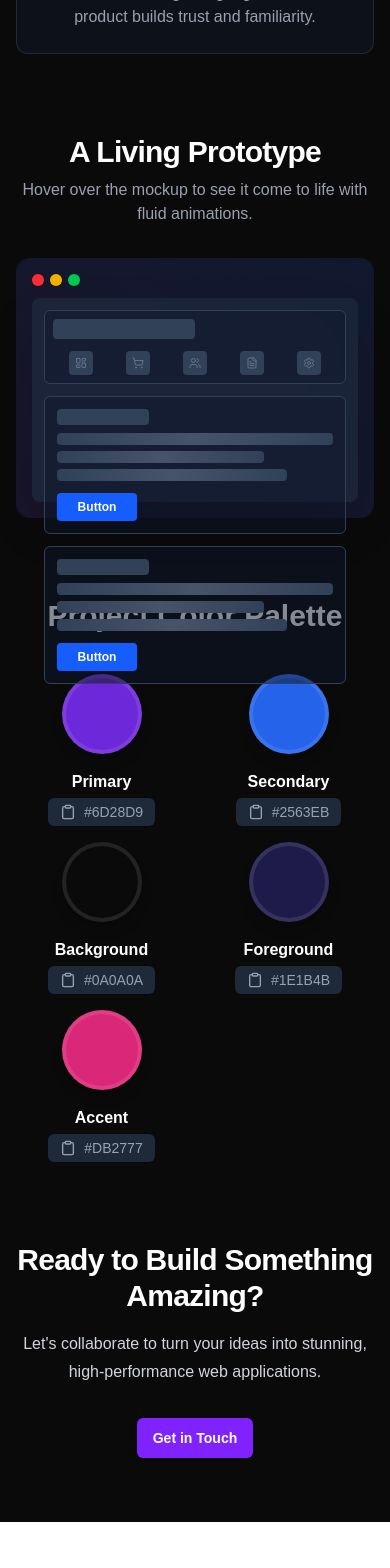
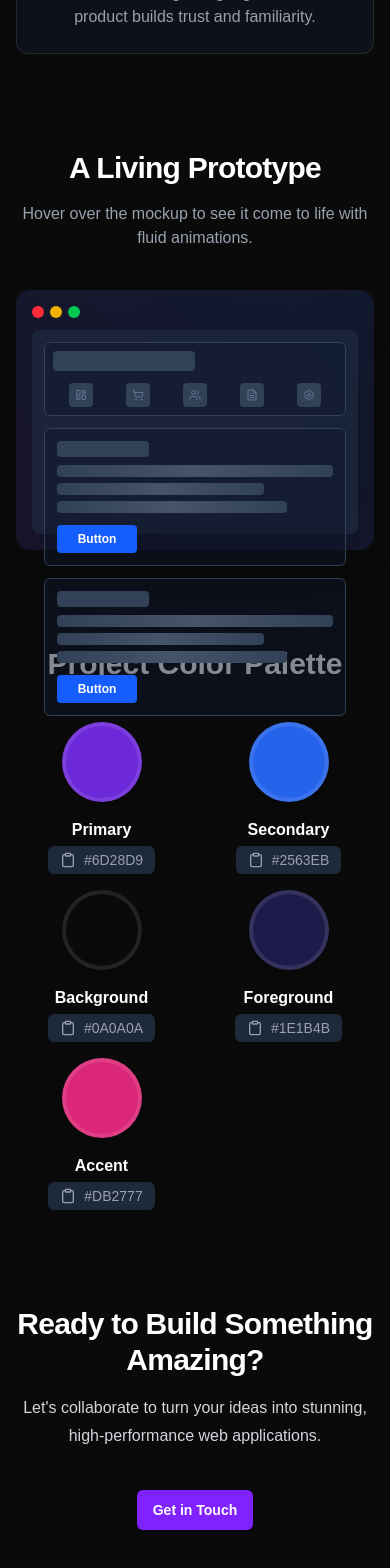
Before and after one commit to majid-dev81/idraxiom, a Next.js app: page /demo-uiux in a window 390 px wide. Shown: the part 988-2556 px from the top of the page. Before the commit the page ends 2510 px from the top, so only its background shows below. Built offline with nearby package versions, Linux system fonts and the light colour scheme.

Commit message:
Fix UI/UX demo page responsiveness for mobile

```diff
--- a/src/app/demo-uiux/page.tsx
+++ b/src/app/demo-uiux/page.tsx
@@ -12,9 +12,10 @@ import React, { useState } from 'react';
 export default function UiUxDemoPage() {
   return (
     <div className="min-h-screen w-full bg-[#0A0A0A] text-white">
-      {/* IMPROVEMENT: Adjusted vertical padding and gap for better mobile spacing */}
-      <main className="container mx-auto px-4 py-16 sm:px-6 md:py-24">
-        <div className="flex flex-col items-center gap-20 sm:gap-24 md:gap-32">
+      {/* CHANGE: Adjusted vertical padding for better mobile view and increased gap between sections. */}
+      <main className="container mx-auto px-4 py-12 sm:px-6 sm:py-16 md:py-24">
+        {/* CHANGE: Increased the gap for more breathing room between sections on all screen sizes. */}
+        <div className="flex flex-col items-center gap-24 sm:gap-28 md:gap-32">
           <HeroSection />
           <PrinciplesSection />
           <InteractiveWireframeSection />
@@ -36,7 +37,6 @@ function HeroSection() {
         initial={{ opacity: 0, y: 20 }}
         animate={{ opacity: 1, y: 0 }}
         transition={{ duration: 0.5 }}
-        // IMPROVEMENT: Responsive font sizes for the main heading
         className="text-4xl font-bold tracking-tight text-white sm:text-5xl md:text-6xl lg:text-7xl"
       >
         Modern UI/UX Showcase
@@ -45,8 +45,8 @@ function HeroSection() {
         initial={{ opacity: 0, y: 20 }}
         animate={{ opacity: 1, y: 0 }}
         transition={{ duration: 0.5, delay: 0.2 }}
-        // IMPROVEMENT: Responsive margin, text size, and max-width for the subheading
-        className="mt-4 max-w-md text-base leading-7 text-gray-400 sm:mt-6 sm:max-w-xl sm:text-lg sm:leading-8 md:max-w-2xl"
+        // CHANGE: Added mx-auto to center the text block itself, not just the text within it.
+        className="mx-auto mt-4 max-w-md text-base leading-7 text-gray-400 sm:mt-6 sm:max-w-xl sm:text-lg sm:leading-8 md:max-w-2xl"
       >
         An exploration of design principles, interactivity, and aesthetics coming together to create seamless user experiences.
       </motion.p>
@@ -83,7 +83,6 @@ const itemVariants: Variants = {
 function PrinciplesSection() {
   return (
     <section className="w-full max-w-5xl">
-      {/* IMPROVEMENT: Responsive heading font size and margin */}
       <h2 className="mb-10 text-center text-3xl font-bold sm:text-4xl md:mb-12">Core Design Principles</h2>
       <motion.div
         variants={containerVariants}
@@ -93,7 +92,6 @@ function PrinciplesSection() {
         className="grid grid-cols-1 gap-6 md:grid-cols-3 md:gap-8"
       >
         {principles.map((p, i) => (
-          // IMPROVEMENT: Responsive padding for the cards
           <motion.div key={i} variants={itemVariants} className="rounded-xl border border-white/10 bg-gray-900/50 p-6 text-center sm:p-8">
             <div className="mx-auto mb-4 flex h-12 w-12 items-center justify-center rounded-lg bg-purple-500/10">
               <p.icon className="h-6 w-6 text-purple-400" />
@@ -113,12 +111,12 @@ function PrinciplesSection() {
 function InteractiveWireframeSection() {
     return (
         <section className="w-full max-w-4xl">
-             {/* IMPROVEMENT: Responsive heading font size */}
-             <h2 className="mb-2 text-center text-3xl font-bold tracking-tight text-white sm:text-4xl">
+             {/* CHANGE: Increased bottom margin for better spacing between title and paragraph. */}
+             <h2 className="mb-4 text-center text-3xl font-bold tracking-tight text-white sm:text-4xl">
                 A Living Prototype
             </h2>
-            {/* IMPROVEMENT: Responsive paragraph font size and margin */}
-            <p className="mb-8 text-center text-base text-gray-400 sm:text-lg md:mb-12">
+            {/* CHANGE: Adjusted bottom margin for consistency. */}
+            <p className="mb-10 text-center text-base text-gray-400 sm:text-lg md:mb-12">
                 Hover over the mockup to see it come to life with fluid animations.
             </p>
             <InteractiveWireframeDemo />
@@ -134,7 +132,6 @@ function InteractiveWireframeDemo() {
         @keyframes shimmer { 0%{background-position:-100% 0} 100%{background-position:100% 0} }
       `}</style>
 
-      {/* IMPROVEMENT: Responsive padding for the container */}
       <div className="relative w-full rounded-xl bg-gray-900/50 p-4 pt-10 sm:p-6 sm:pt-10 md:p-8 md:pt-12">
         <div
           className="absolute inset-0 z-0 h-full w-full rounded-2xl"
@@ -157,7 +154,7 @@ function InteractiveWireframeDemo() {
           whileHover={{ scale: 1.02, transition: { type: 'spring', stiffness: 300 } }}
           className="relative z-10 aspect-[16/10] w-full rounded-lg bg-slate-800/80 p-3 shadow-2xl shadow-black/30 backdrop-blur-sm sm:p-4"
         >
-          {/* IMPROVEMENT: Stacks vertically on mobile, horizontally on larger screens */}
+          {/* This layout correctly stacks vertically on mobile and horizontally on larger screens. */}
           <div className="flex h-full w-full flex-col gap-3 sm:flex-row sm:gap-4">
             <Sidebar />
             <main className="flex flex-1 flex-col gap-3 sm:gap-4">
@@ -184,18 +181,18 @@ function Sidebar() {
     <motion.aside
       variants={sidebarVariants}
       whileHover={{ filter: 'drop-shadow(0 0 10px rgba(59, 130, 246, 0.7))' }}
-      // IMPROVEMENT: Full width on mobile, fractional width on larger screens.
+      // This correctly takes full width on mobile and partial width on larger screens.
       className="w-full rounded-md border border-slate-700 bg-slate-900/50 p-2 transition-all duration-300 sm:w-1/4 sm:p-3"
     >
       <div className="mb-3 h-5 w-1/2 rounded bg-slate-700 sm:mb-4 sm:h-6 sm:w-3/4" />
-      {/* IMPROVEMENT: On mobile, sidebar items are horizontal. On larger screens, they stack vertically. */}
+      {/* Sidebar items are horizontal on mobile and stack vertically on larger screens. */}
       <ul className="flex justify-around sm:flex-col sm:space-y-2">
         {iconMap.map((Icon, i) => (
           <motion.li key={i} variants={itemVariantsSidebar} className="flex items-center gap-2">
             <div className="flex h-6 w-6 items-center justify-center rounded bg-slate-700">
               <Icon className="h-3 w-3 text-slate-500" />
             </div>
-            {/* IMPROVEMENT: Hide text label on mobile to save space */}
+            {/* Hiding the text label on mobile saves valuable screen space. */}
             <div className="hidden h-4 w-full rounded bg-slate-700 sm:block" />
           </motion.li>
         ))}
@@ -257,7 +254,6 @@ const colors = [
 function ColorPaletteSection() {
     return (
         <section className="w-full max-w-5xl">
-            {/* IMPROVEMENT: Responsive heading font size and margin */}
             <h2 className="mb-10 text-center text-3xl font-bold sm:text-4xl md:mb-12">Project Color Palette</h2>
             <div className="grid grid-cols-2 gap-4 sm:grid-cols-3 md:grid-cols-5 md:gap-6">
                 {colors.map((color) => (
@@ -281,7 +277,7 @@ function ColorSwatch({ name, hex }: { name: string; hex: string; }) {
         <div className="flex flex-col items-center">
             <motion.div
                 whileHover={{ scale: 1.05, y: -5 }}
-                // IMPROVEMENT: Responsive size for color swatches
+                // The responsive size of swatches scales well.
                 className="h-20 w-20 rounded-full border-4 border-white/10 shadow-lg sm:h-24 sm:w-24"
                 style={{ backgroundColor: hex }}
             />
@@ -302,15 +298,15 @@ function ColorSwatch({ name, hex }: { name: string; hex: string; }) {
 function CtaSection() {
     return (
         <section className="w-full max-w-2xl text-center">
-            {/* IMPROVEMENT: Responsive heading font size */}
-            <h2 className="text-3xl font-bold tracking-tight sm:text-4xl">
+            {/* CHANGE: Added bottom margin to the h2 for consistent spacing. */}
+            <h2 className="text-3xl font-bold tracking-tight sm:text-4xl mb-4 sm:mb-6">
                 Ready to Build Something Amazing?
             </h2>
-             {/* IMPROVEMENT: Responsive paragraph font size */}
-            <p className="mx-auto mt-4 max-w-xl text-base leading-7 text-gray-300 sm:mt-6 sm:text-lg sm:leading-8">
+             {/* CHANGE: Removed top margin as it's now handled by the heading's bottom margin. */}
+            <p className="mx-auto max-w-xl text-base leading-7 text-gray-300 sm:text-lg sm:leading-8">
                 Let&apos;s collaborate to turn your ideas into stunning, high-performance web applications.
             </p>
-            <div className="mt-8 flex items-center justify-center gap-x-6 sm:mt-10">
+            <div className="mt-10 flex items-center justify-center gap-x-6">
                  <motion.button
                     whileHover={{ scale: 1.05 }}
                     whileTap={{ scale: 0.95 }}
```
